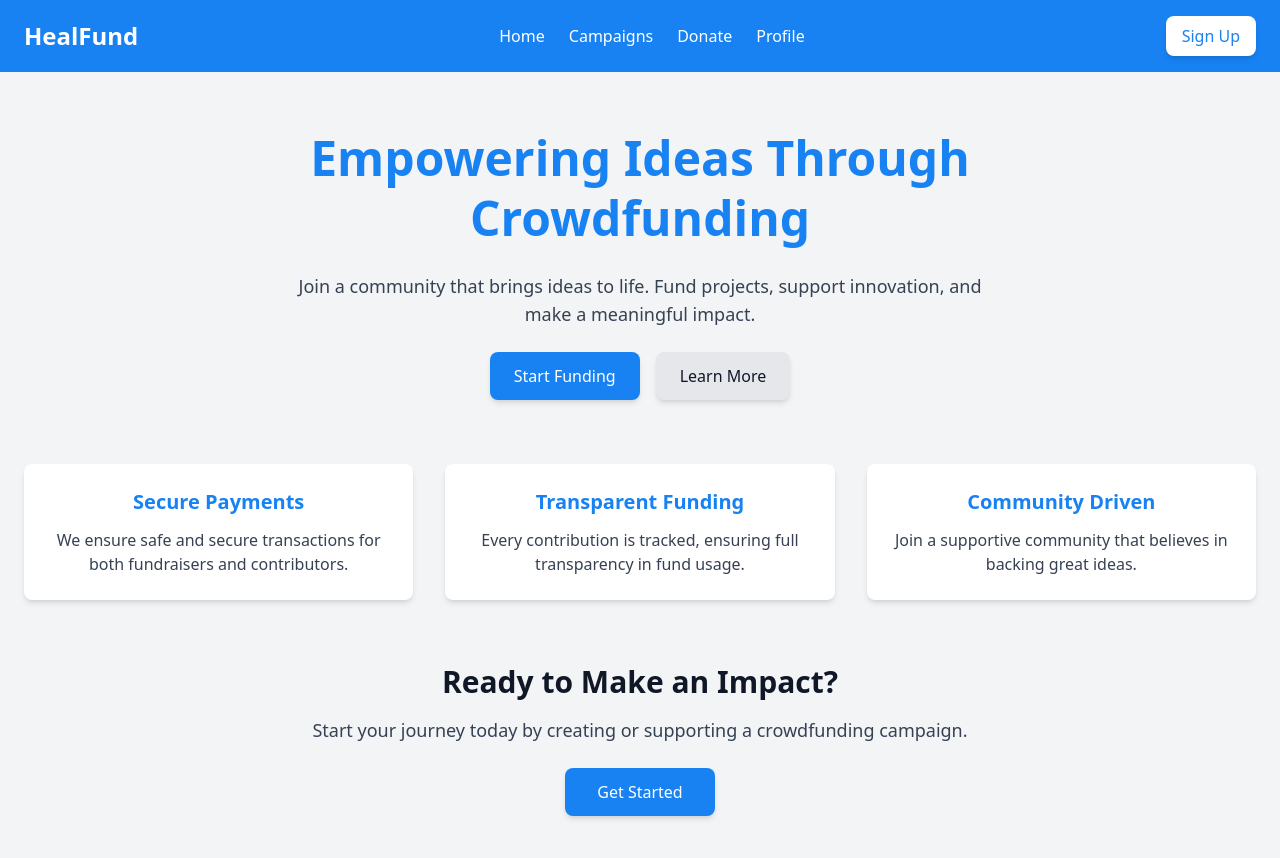
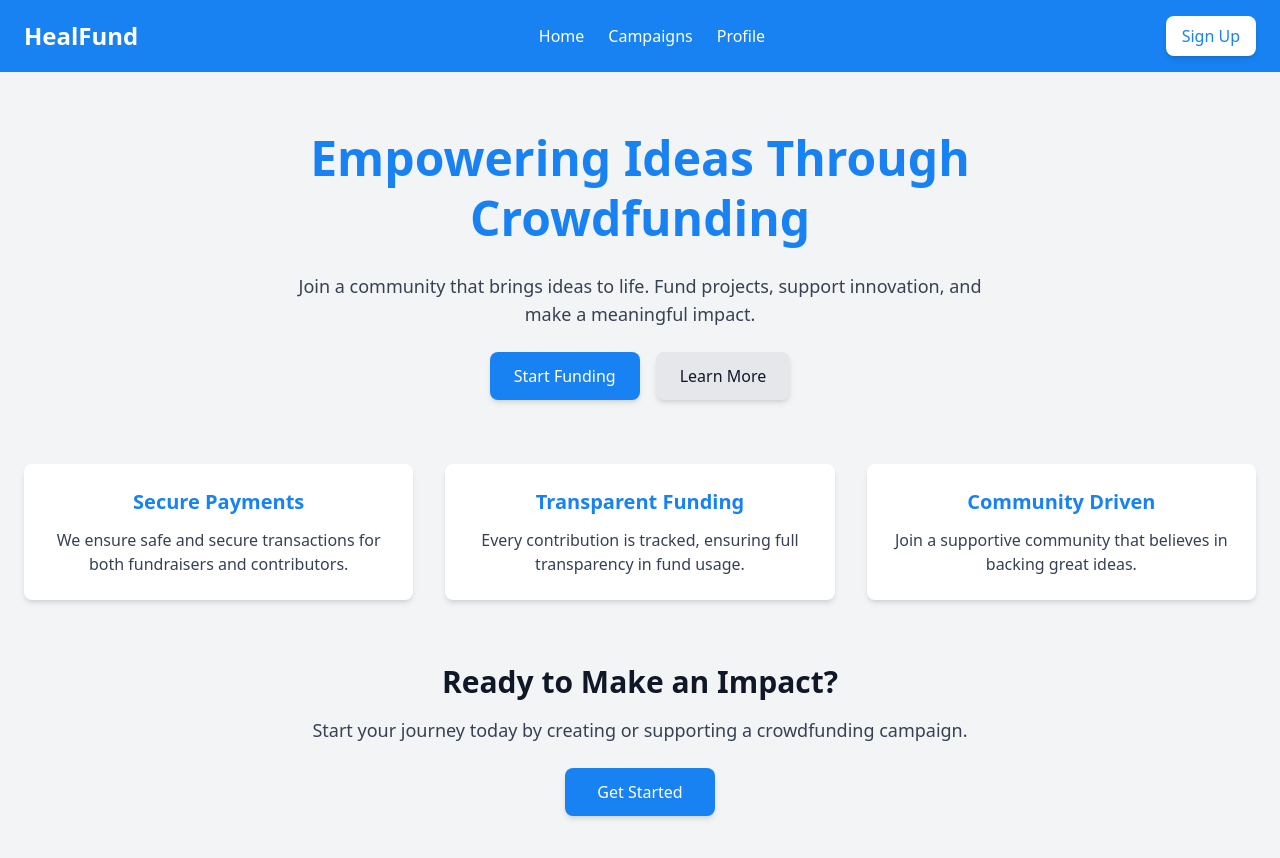
Before and after one commit to BawaskarSiddhesh/fundraiser, a React (Vite) app in the folder client/: page / in a window 1280 px wide. Shown: the top 858 px of the page. Built offline with nearby package versions, Linux system fonts and the light colour scheme.

Commit message:
navbar updates

```diff
--- a/client/src/components/Navbar.jsx
+++ b/client/src/components/Navbar.jsx
@@ -19,11 +19,7 @@ const Navbar = () => {
               Campaigns
             </a>
           </li>
-          <li>
-            <a href="/donate" className="hover:underline">
-              Donate
-            </a>
-          </li>
+
           <li>
             <a href="/profile" className="hover:underline">
               Profile
```
